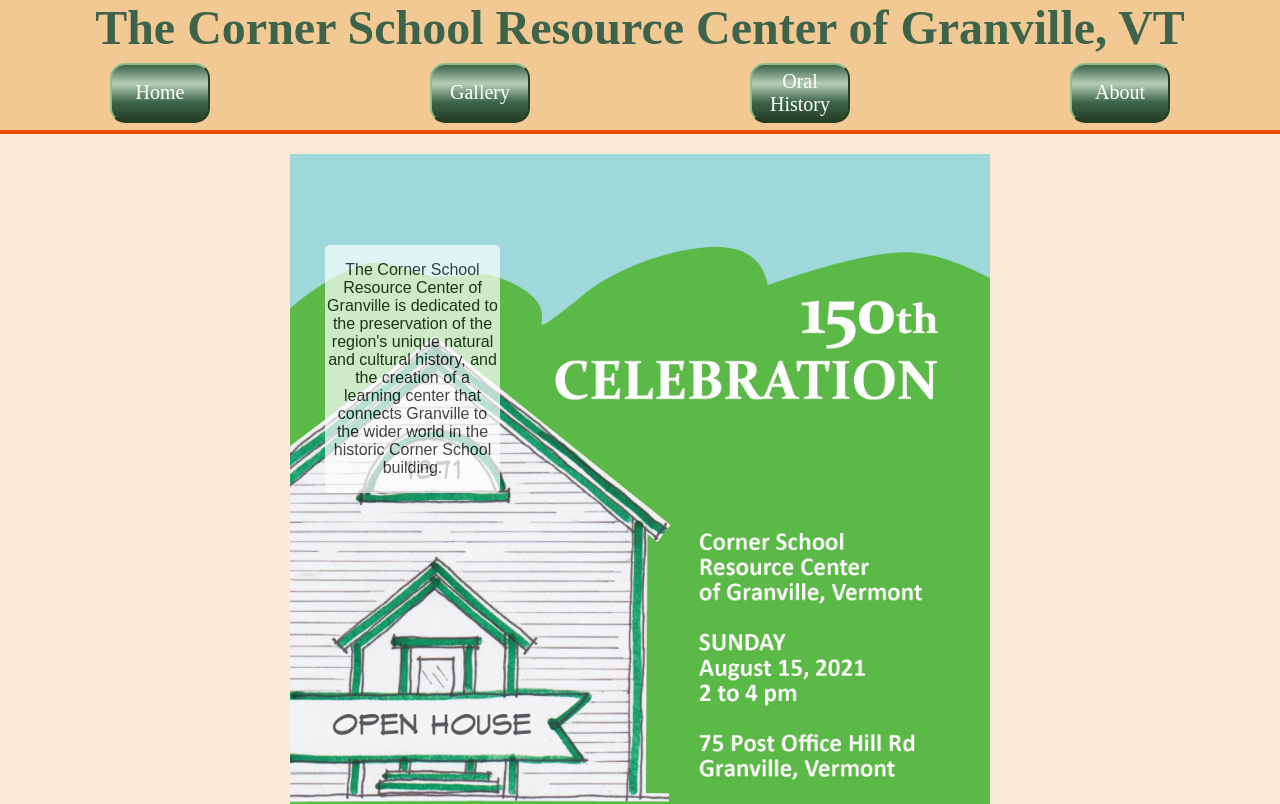
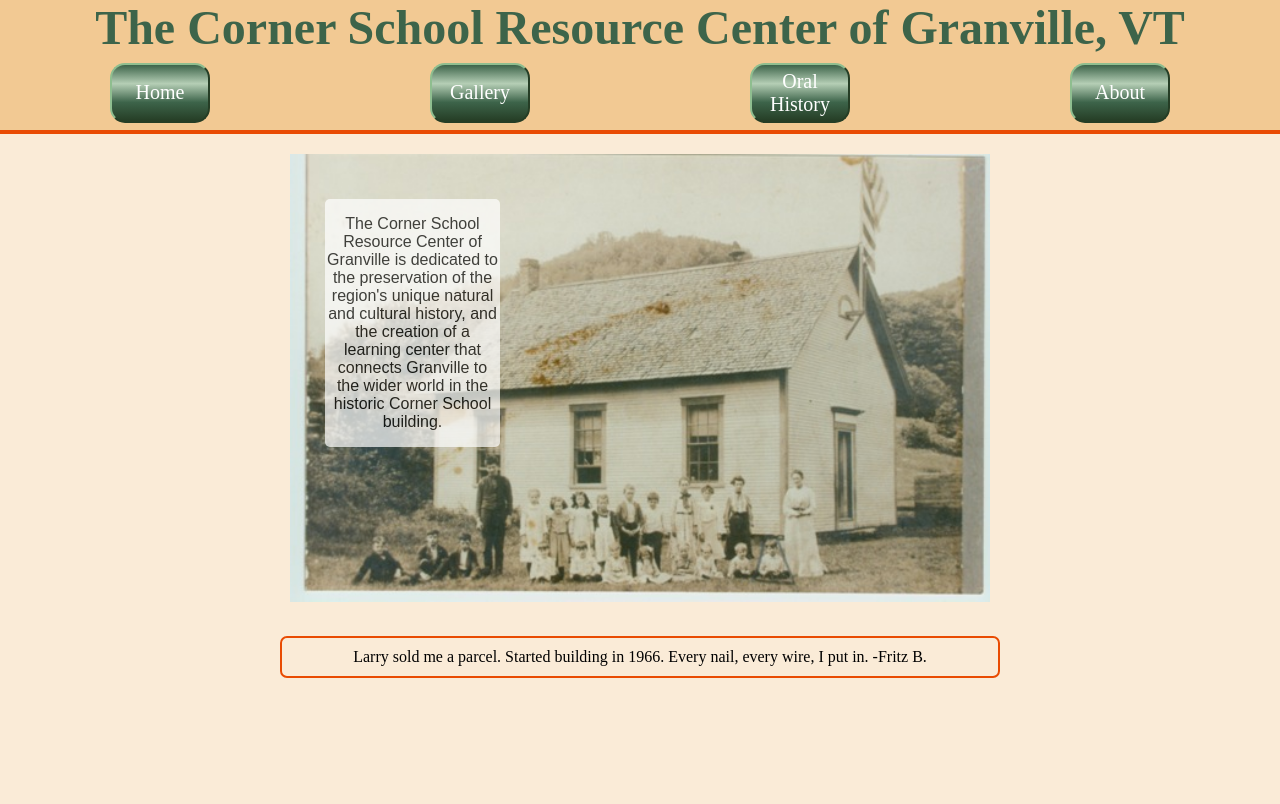
Before and after one commit to Habenzy/granville-corner-school, a React (Create React App) app in the folder client/: page / in a window 1280 px wide. Shown: the top 804 px of the page. Built offline with nearby package versions, Linux system fonts and the light colour scheme.

Commit message:
standard front end image

```diff
--- a/client/src/App/pages/home.js
+++ b/client/src/App/pages/home.js
@@ -12,7 +12,6 @@
       `There was a tree that was snowing, but there wasn't snow anywhere else. It felt like a blessing.  -Michael E.`,
       `No traffic lights, no stop signs, no cops, no buses, no trains. I just kind of fell in love with it. Living up in the hollows, up on the hills is an adventure.  -Jamie S.`,
       `Larry sold me a parcel. Started building in 1966. Every nail, every wire, I put in.  -Fritz B.`,
-      // "We're just $5000 away from opening in the summer of 2021! Every Dollar Counts! Help us build community by donating today. And thanks!"
     ]
 
     displayArea.innerHTML = quotes[Math.floor(Math.random() * (quotes.length))]
@@ -32,7 +31,7 @@
         <Header />
         <div id="home-body">
           <div id="cover">
-            <img id="home-img" src="./images/poster.jpeg" alt="The Granville Corner School" />
+            <img id="home-img" src="./images/50.jpeg" alt="The Granville Corner School" />
             <div id="mission-statement">
               <p>The Corner School Resource Center of Granville is dedicated to<br /> the preservation of the region's unique natural and cultural history, and the creation of a learning center that connects Granville to the wider world in the historic Corner School building.</p>
             </div>
```
Also changed, not shown: 1 other file (tests, documents, lock files or other folders).
